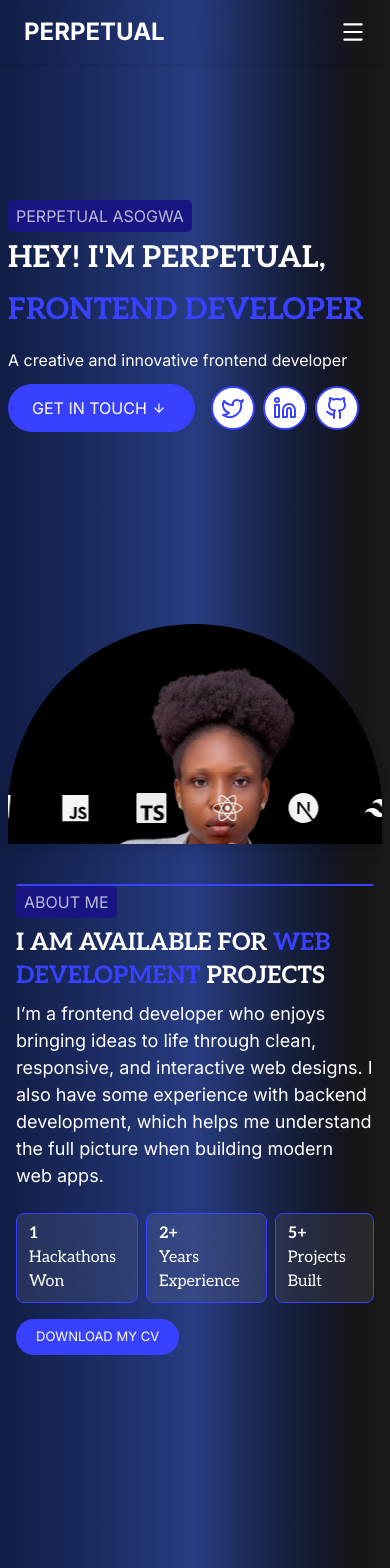
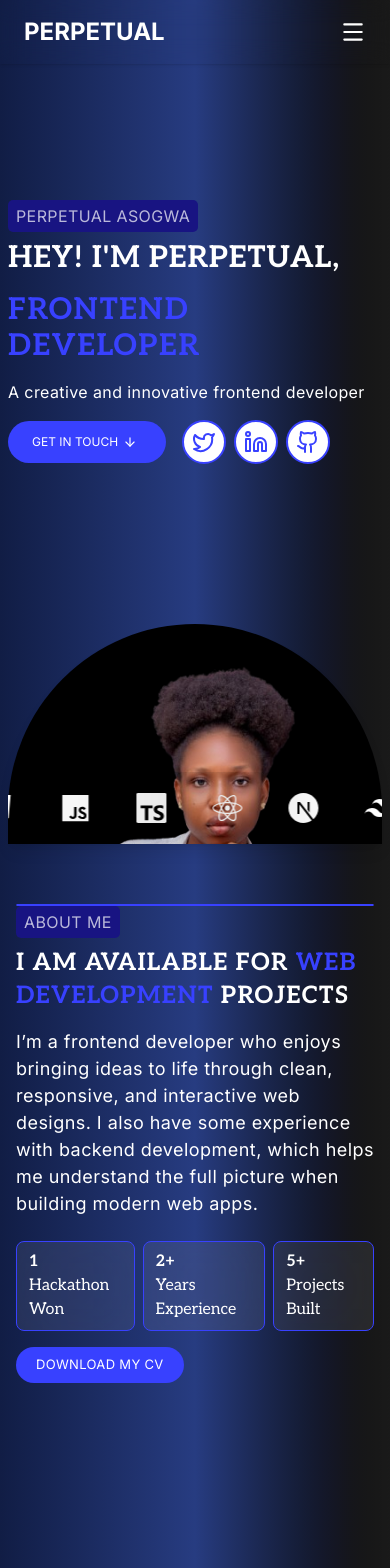
Before and after one commit to Uche44/portfolio, a Next.js app: page / in a window 390 px wide. Shown: the top 1568 px of the page. Built offline with nearby package versions, Linux system fonts and the light colour scheme.

Commit message:
word spacng adjustment

```diff
--- a/components/about.tsx
+++ b/components/about.tsx
@@ -5,7 +5,7 @@ import Image from "next/image";
 
 const About = () => {
   const progress = [
-    { id: 1, num: "1", text: "Hackathons Won" },
+    { id: 1, num: "1", text: "Hackathon Won" },
     { id: 2, num: "2+", text: "Years Experience" },
     { id: 3, num: "5+", text: "Projects Built" },
   ];
@@ -13,7 +13,7 @@ const About = () => {
   return (
     <section
       id="about"
-      className="w-full min-h-screen px-2 md:px-4 py-10 md:flex items-start justify-center gap-6"
+      className="w-full min-h-screen mt-5 px-2 md:px-4 py-10 md:flex items-start justify-center gap-6"
     >
       <div className="md:w-[30%] md:h-[70vh] rounded-[3rem] bg-white/5 backdrop-blur-3xl border border-(--brand) flex items-end shadow-lg">
         <Image
@@ -28,18 +28,18 @@ const About = () => {
       {/* text */}
 
       <div className="md:w-[53%] md:h-64 flex flex-col items-start ">
-        <div className="md:text-[15px] text-white/70 bg-[#181482] px-2 py-1 rounded-[5px]">
+        <div className="md:text-[15px] tracking-wide text-white/70 bg-[#181482] px-2 py-1 rounded-[5px]">
           ABOUT ME
         </div>
 
         <h1
-          className={`${aleo.className} text-2xl antialiased mt-2 md:text-5xl md:mt-0 font-bold text-white leading-snug`}
+          className={`${aleo.className} text-2xl tracking-wider antialiased mt-2 md:text-5xl md:mt-0 font-bold text-white leading-snug`}
         >
           I AM AVAILABLE FOR{" "}
           <span className="text-(--brand)">WEB DEVELOPMENT </span> PROJECTS
         </h1>
 
-        <p className="text-white text-[18px] mb-4 mt-2 md:mt-4">
+        <p className="text-white tracking-wide text-[18px] mb-4 mt-4 md:mt-4">
           I’m a frontend developer who enjoys bringing ideas to life through
           clean, responsive, and interactive web designs. I also have some
           experience with backend development, which helps me understand the
@@ -67,7 +67,7 @@ const About = () => {
           download
           className="bg-(--brand) md:w-47 mt-4 flex items-center justify-center px-5 py-2 rounded-4xl text-white cursor-pointer hover:brightness-110"
         >
-          <p className="text-[13px]">DOWNLOAD MY CV</p>
+          <p className="text-[13px] tracking-wide">DOWNLOAD MY CV</p>
         </a>
       </div>
     </section>
--- a/components/contact.tsx
+++ b/components/contact.tsx
@@ -50,7 +50,7 @@ const ContactMe = () => {
       className="w-full py-20 px-5 md:px-4 bg-[#111d45] text-white"
     >
       <h2
-        className={`${aleo.className} text-2xl md:text-3xl font-bold text-center mb-14`}
+        className={`${aleo.className} text-2xl tracking-wider md:text-3xl font-bold text-center mb-14`}
       >
         Get in <span className="text-[#3841ff]">Touch</span>
       </h2>
@@ -75,7 +75,7 @@ const ContactMe = () => {
           className="flex flex-col gap-6 md:w-[55%] bg-[#111d45]/20 backdrop-blur-md rounded-2xl p-8 shadow-lg border border-white/10"
         >
           {success && (
-            <p className="text-white text-center font-semibold">
+            <p className="text-white bg-green-600 px-3 py-5 rounded-2xl text-center font-semibold">
               Message received. Will respond soon!
             </p>
           )}
--- a/components/footer.tsx
+++ b/components/footer.tsx
@@ -4,24 +4,20 @@ const Footer: React.FC = () => {
   return (
     <footer className="w-full border-t border-(--brand) md:flex justify-between text-white py-8 px-6 md:px-12">
       <div className="max-w-6xl mx-auto flex flex-col md:flex-row justify-between items-center gap-6 text-center md:text-left">
-
         <div>
-          <p className="font-semibold text-lg text-white">PERPETUAL ASOGWA</p>
-
+          <p className="font-semibold text-lg text-white tracking-wider">
+            PERPETUAL ASOGWA
+          </p>
         </div>
       </div>
 
-
-      <div className="max-w-6xl mx-auto flex flex-col md:flex-row items-center justify-between text-xs md:text-sm gap-2">
+      <div className="max-w-6xl tracking-wide mx-auto flex flex-col md:flex-row items-center justify-between text-xs md:text-sm gap-2">
         <p>
           © {new Date().getFullYear()}{" "}
           <span className="font-semibold text-white">perpetual</span>. All
           rights reserved.
         </p>
-        <div className="flex flex-col md:flex-row items-center gap-1 md:gap-4">
-
-
-        </div>
+        <div className="flex flex-col md:flex-row items-center gap-1 md:gap-4"></div>
       </div>
     </footer>
   );
--- a/components/header.tsx
+++ b/components/header.tsx
@@ -49,7 +49,7 @@ export default function Navbar() {
 
       {/* Mobile Nav */}
       {isOpen && (
-        <div className="md:hidden bg-blue-900 border-t border-gray-200 shadow-md">
+        <div className="md:hidden bg-transparent border-t border-gray-200 shadow-md">
           <ul className="flex flex-col items-center py-4 space-y-4">
             {navLinks.map((link) => (
               <li key={link.name}>
--- a/components/hero.tsx
+++ b/components/hero.tsx
@@ -12,7 +12,7 @@ import { SiTypescript, SiNextdotjs, SiTailwindcss } from "react-icons/si";
 const Hero = () => {
   const text = useTypingEffect(["frontend developer", "technical writer"]);
 
-  // 🧩 Social links + icons
+
   const socialLinks = [
     {
       name: "Twitter",
@@ -43,36 +43,33 @@ const Hero = () => {
 
   return (
     <section className="min-h-screen md:pt-0 w-full md:flex items-center md:justify-center relative">
-      {/* Left Side */}
       <div className="w-full pt-50 md:pt-0 md:w-[50%] md:h-64 flex flex-col items-start">
-        <div className="mb-2 md:mb-0 md:text-[15px] text-white/70 bg-[#181482] px-2 py-1 rounded-[5px]">
+        <div className="mb-2 md:mb-0 md:text-[15px] tracking-wide text-white/70 bg-[#181482] px-2 py-1 rounded-[5px]">
           PERPETUAL ASOGWA
         </div>
         <h1
-          className={`${aleo.className} antialiased text-3xl md:text-5xl font-bold text-white md:leading-snug`}
+          className={`${aleo.className} antialiased tracking-wide text-3xl md:text-5xl font-bold text-white md:leading-snug`}
         >
           HEY! I&apos;M PERPETUAL,
         </h1>
         <h1
-          className={`${aleo.className} antialiased text-3xl md:text-5xl font-bold mt-4 text-(--brand)
+          className={`${aleo.className} antialiased tracking-wider text-3xl md:text-5xl font-bold mt-4 text-(--brand)
           md:leading-4.5 min-h-14`}
         >
           {text.toUpperCase()}
         </h1>
-        <p className="text-white md:-mt-4">
+        <p className="text-white mt-4 md:-mt-4 tracking-wide">
           A creative and innovative frontend developer
         </p>
-        <div className="w-full h-fit flex items-center gap-4 mt-3">
-          {/* Button */}
+        <div className="w-full mt-4 h-fit flex items-center gap-4 md:mt-3">
           <a
             href="#contact"
             className="bg-(--brand) md:w-44 flex items-center justify-center px-6 py-3 md:px-5 md:py-2 rounded-4xl text-white cursor-pointer hover:brightness-110"
           >
-            <p className="md:text-[15px]">GET IN TOUCH</p>
+            <p className="text-[12px] md:text-[15px]">GET IN TOUCH</p>
             <ArrowDown className="h-3.5" />
           </a>
 
-          {/* Social Icons */}
           <div className="flex gap-2 ">
             {socialLinks.map((social) => (
               <a
@@ -103,7 +100,6 @@ const Hero = () => {
         </div>
       </div>
 
-      {/* Right Side - Image for desktop */}
       <div className="md:mt-13 hidden md:w-[35%] md:h-[76vh] bg-black rounded-full overflow-hidden shadow-lg md:flex items-center justify-center">
         <Image
           src="/me.png"
@@ -119,7 +115,7 @@ const Hero = () => {
         className="absolute bottom-0"
         data={techLogos.map((tech) => ({
           name: tech.name,
-          // Instead of image, we render icon directly
+
           icon: tech.icon,
         }))}
       />
--- a/components/projects.tsx
+++ b/components/projects.tsx
@@ -12,7 +12,7 @@ export default function Projects() {
       className="w-full py-20 px-5 md:px-16 lg:px-24 bg-[#111d45] text-white"
     >
       <h2
-        className={`${aleo.className} text-2xl md:text-3xl font-bold text-center mb-14`}
+        className={`${aleo.className} text-2xl tracking-wider md:text-3xl font-bold text-center mb-14`}
       >
         My <span className="text-[#3841ff]">Projects</span>
       </h2>
@@ -65,7 +65,7 @@ export default function Projects() {
 
               {/* Title */}
               <h3
-                className={`${aleo.className} text-(--brand) mt-4 text-lg md:text-xl font-semibold`}
+                className={`${aleo.className} text-(--brand) tracking-wide mt-4 text-lg md:text-xl font-semibold`}
               >
                 {project.name}
               </h3>
@@ -76,7 +76,7 @@ export default function Projects() {
                   <span
                     key={tool}
                     className="
-                      text-xs bg-white/10 border border-white/10
+                      text-xs bg-white/10 border tracking-wide border-white/10
                       px-2 py-1 rounded-md
                     "
                   >
@@ -85,7 +85,7 @@ export default function Projects() {
                 ))}
               </div>
 
-              <p className="text-sm text-white/80 mt-3 grow">
+              <p className="text-sm text-white/80 mt-3 tracking-wide grow">
                 {project.about}
               </p>
 
--- a/components/services.tsx
+++ b/components/services.tsx
@@ -100,7 +100,7 @@ export default function Services() {
       className="w-full py-20 px-5 md:px-16 lg:px-24 bg-[#111d45] text-white"
     >
       <h2
-        className={`${aleo.className} text-2xl md:text-3xl font-bold text-center mb-14`}
+        className={`${aleo.className} text-2xl tracking-wider md:text-3xl font-bold text-center mb-14`}
       >
         My <span className="text-[#3841ff]">Services</span>
       </h2>
@@ -130,13 +130,13 @@ export default function Services() {
 
               {/* Title */}
               <h3
-                className={`${aleo.className} text-xl md:text-2xl font-semibold mb-2`}
+                className={`${aleo.className} text-xl tracking-wide md:text-2xl font-semibold mb-2`}
               >
                 {service.name}
               </h3>
 
               {/* Description */}
-              <p className="text-white/80 text-sm md:text-base">
+              <p className="text-white/80 tracking-wide text-sm md:text-base">
                 {service.description}
               </p>
             </div>
--- a/package.json
+++ b/package.json
@@ -3,7 +3,7 @@
   "version": "0.1.0",
   "private": true,
   "scripts": {
-    "dev": "next dev",
+    "dev": "next dev -H 0.0.0.0",
     "build": "next build",
     "start": "next start",
     "lint": "eslint"
```
